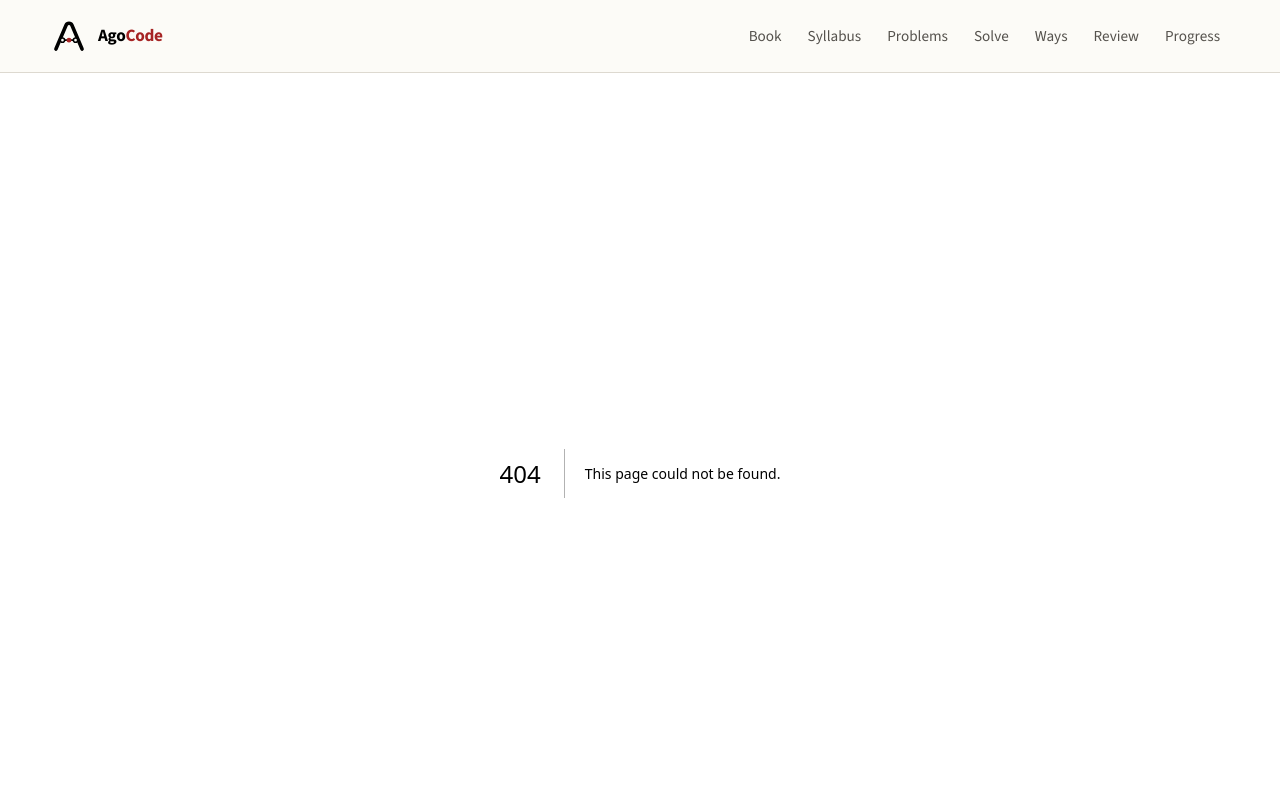
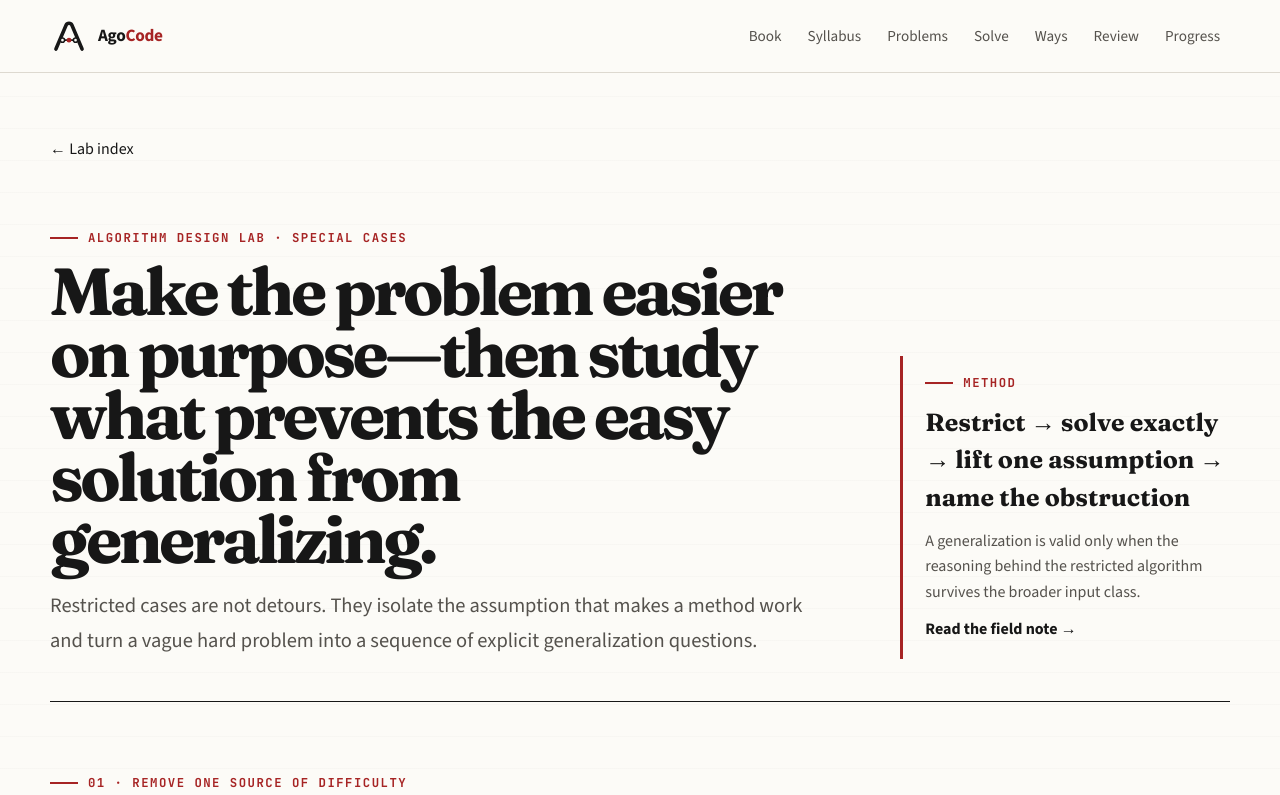
Before and after one commit to anatwork14/agocode, a Next.js app: page /lab/special-cases in a window 1280 px wide. Before the commit this address had no page. Shown: the top 795 px of the page. Built offline with nearby package versions, Linux system fonts and the light colour scheme.

Commit message:
feat: add special-case ladder lab page

```diff
--- /dev/null
+++ b/app/lab/special-cases/page.tsx
@@ -0,0 +1,38 @@
+import Link from "next/link";
+import { SpecialCaseLadder } from "@/components/lab/SpecialCaseLadder";
+
+export const metadata = {
+  title: "Special-Case Ladder",
+  description: "Practice simplifying an algorithmic problem, solving a restricted case, then identifying exactly what breaks as assumptions are removed.",
+};
+
+export default function SpecialCaseLadderPage() {
+  return (
+    <main className="page">
+      <div className="site-shell">
+        <Link className="back-link" href="/lab">← Lab index</Link>
+
+        <div className="knowledge-hero special-case-hero">
+          <div>
+            <div className="eyebrow">Algorithm design lab · special cases</div>
+            <h1 className="editorial-title editorial-title--compact">Make the problem easier on purpose—then study what prevents the easy solution from generalizing.</h1>
+            <p className="lede">
+              Restricted cases are not detours. They isolate the assumption that makes a method work and turn a vague hard problem
+              into a sequence of explicit generalization questions.
+            </p>
+          </div>
+          <aside className="knowledge-note">
+            <span className="eyebrow">Method</span>
+            <strong>Restrict → solve exactly → lift one assumption → name the obstruction</strong>
+            <p>A generalization is valid only when the reasoning behind the restricted algorithm survives the broader input class.</p>
+            <Link href="/blog/special-cases-ladder">Read the field note →</Link>
+          </aside>
+        </div>
+
+        <section className="section special-case-lab-section">
+          <SpecialCaseLadder />
+        </section>
+      </div>
+    </main>
+  );
+}
```
